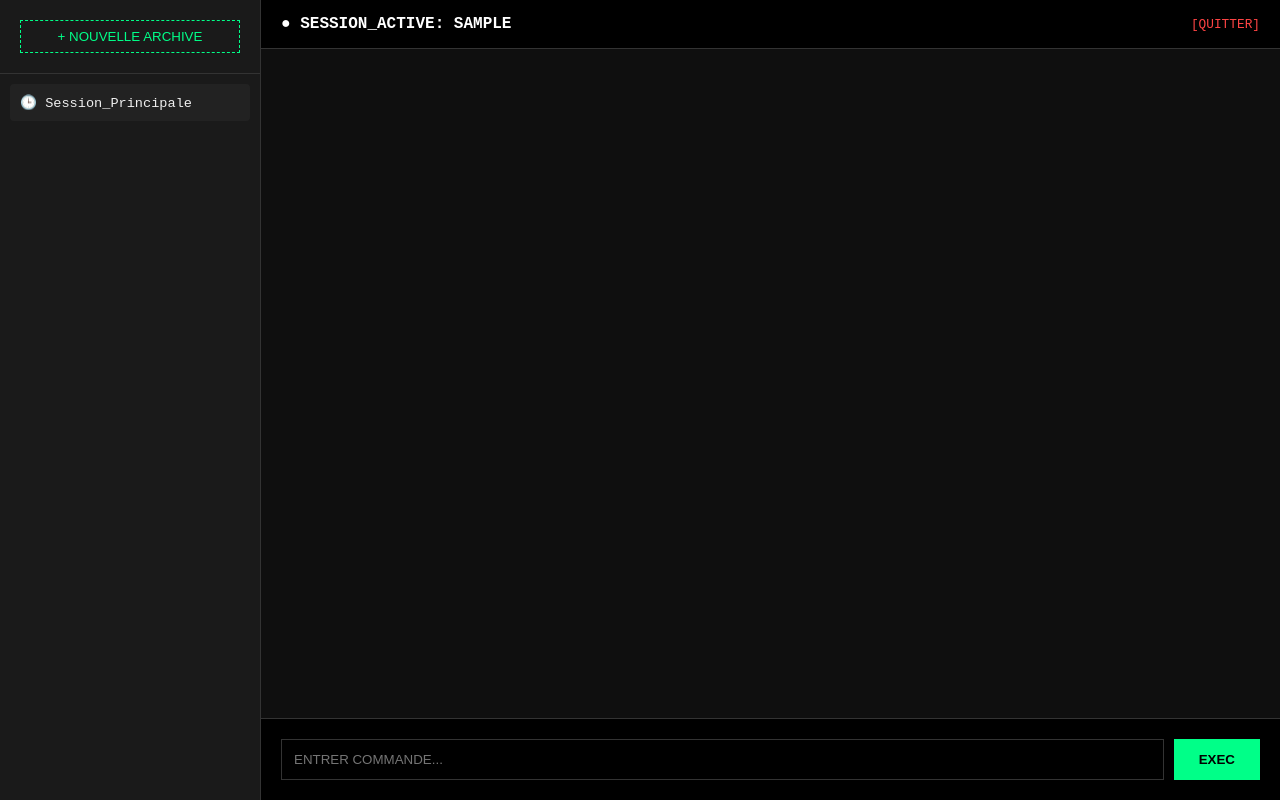
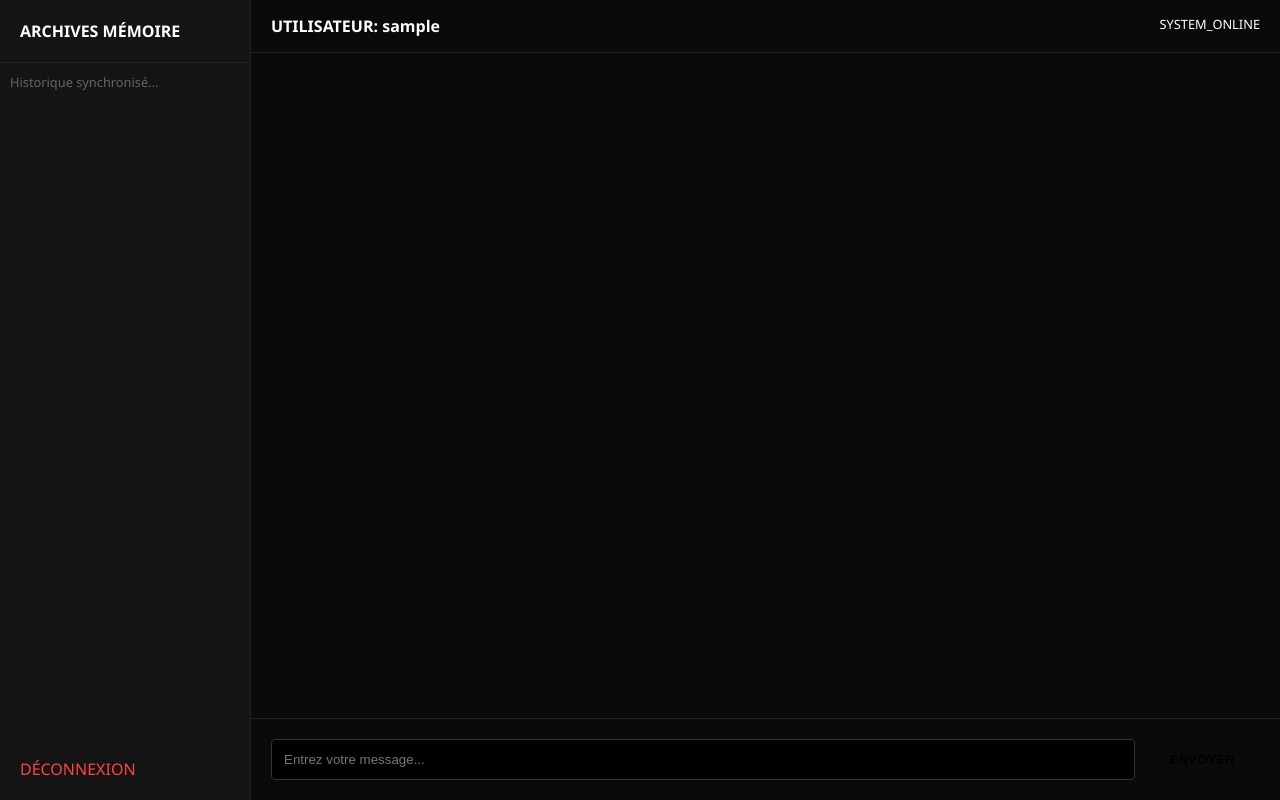
Before and after one commit to louisriallantt-a11y/cogitron, a Flask app: page / in a window 1280 px wide. Run offline with Flask 3, Linux system fonts and the light colour scheme; the visitor is signed in with stand-in values (Sample User, id 1); data that the repository does not hold is empty.

Commit message:
Update index.html

```diff
--- a/templates/index.html
+++ b/templates/index.html
@@ -2,70 +2,60 @@
 <html lang="fr">
 <head>
     <meta charset="UTF-8">
-    <title>COGITRON SECURE</title>
+    <title>COGITRON PRO</title>
     <script src="https://cdn.jsdelivr.net/npm/marked/marked.min.js"></script>
     <style>
-        :root { --bg: #0f0f0f; --panel: #1a1a1a; --accent: #00ff88; --text: #f0f0f0; }
-        body { margin: 0; background: var(--bg); color: var(--text); font-family: 'Courier New', monospace; height: 100vh; overflow: hidden; }
+        :root { --bg: #0a0a0a; --panel: #141414; --accent: {{ current_user.color if current_user.is_authenticated else '#00ff88' }}; --text: #ffffff; }
+        body { margin: 0; background: var(--bg); color: var(--text); font-family: 'Segoe UI', sans-serif; height: 100vh; display: flex; }
 
-        /* AUTH SCREEN */
         #auth-screen { position: fixed; inset: 0; background: #000; z-index: 1000; display: flex; align-items: center; justify-content: center; }
-        .auth-card { background: var(--panel); padding: 40px; border: 1px solid var(--accent); border-radius: 4px; width: 320px; text-align: center; }
-        input { width: 100%; padding: 12px; margin: 10px 0; background: #000; border: 1px solid #333; color: var(--accent); box-sizing: border-box; outline: none; }
-        .btn { width: 100%; padding: 12px; cursor: pointer; border: none; font-weight: bold; margin-top: 10px; }
-        .btn-prime { background: var(--accent); color: #000; }
+        .auth-card { background: var(--panel); padding: 40px; border: 1px solid var(--accent); width: 300px; text-align: center; }
 
-        /* LAYOUT AVEC SIDEBAR */
-        #chat-screen { display: none; height: 100vh; flex-direction: row; }
+        #app { display: none; width: 100%; height: 100%; flex-direction: row; }
+        .sidebar { width: 250px; background: var(--panel); border-right: 1px solid #222; display: flex; flex-direction: column; }
+        .main { flex: 1; display: flex; flex-direction: column; background: var(--bg); }
 
-        .sidebar { width: 260px; background: var(--panel); border-right: 1px solid #333; display: flex; flex-direction: column; }
-        .sidebar-header { padding: 20px; border-bottom: 1px solid #333; }
-        .archive-list { flex: 1; overflow-y: auto; padding: 10px; }
-        .archive-item { padding: 10px; margin-bottom: 5px; background: #222; border-radius: 4px; cursor: pointer; font-size: 0.85em; }
-        .archive-item:hover { border: 1px solid var(--accent); }
+        .header { padding: 15px 20px; border-bottom: 1px solid #222; display: flex; justify-content: space-between; }
+        #chat-view { flex: 1; overflow-y: auto; padding: 20px; }
+        .input-bar { padding: 20px; display: flex; gap: 10px; border-top: 1px solid #222; }
 
-        .main-content { flex: 1; display: flex; flex-direction: column; }
+        input { background: #000; border: 1px solid #333; color: white; padding: 12px; border-radius: 4px; }
+        .msg { padding: 12px; margin-bottom: 10px; border-radius: 6px; max-width: 80%; line-height: 1.4; animation: slide 0.2s ease; }
+        .msg-user { align-self: flex-end; background: #222; }
+        .msg-ia { align-self: flex-start; border-left: 3px solid var(--accent); background: #1a1a1a; }
 
-        .header { padding: 15px 20px; background: #000; border-bottom: 1px solid #333; display: flex; justify-content: space-between; align-items: center; }
-        #chat-view { flex: 1; overflow-y: auto; padding: 20px; display: flex; flex-direction: column; gap: 15px; }
-        .input-bar { padding: 20px; background: #000; display: flex; gap: 10px; border-top: 1px solid #333; }
-
-        .msg { padding: 15px; border-radius: 4px; max-width: 85%; line-height: 1.5; }
-        .msg-user { background: #222; align-self: flex-end; border: 1px solid #444; }
-        .msg-ia { background: #1a1a1a; align-self: flex-start; border-left: 3px solid var(--accent); }
+        #typing { display: none; color: var(--accent); font-size: 0.8em; margin-bottom: 10px; }
+        @keyframes slide { from { opacity: 0; transform: translateX(10px); } to { opacity: 1; transform: translateX(0); } }
     </style>
 </head>
 <body>
 
     <div id="auth-screen">
         <div class="auth-card">
-            <h1 style="color:var(--accent); margin-top:0;">COGITRON_OS</h1>
-            <input type="text" id="u" placeholder="IDENTIFIANT">
-            <input type="password" id="p" placeholder="MOT_DE_PASSE">
-            <button class="btn btn-prime" onclick="auth('login')">INITIALISER CONNEXION</button>
-            <button class="btn" style="background:transparent; color:#666;" onclick="auth('register')">CRÉER COMPTE</button>
+            <h1 style="color:var(--accent)">COGITRON</h1>
+            <input type="text" id="u" placeholder="UTILISATEUR" style="width:100%; margin-bottom:10px;">
+            <input type="password" id="p" placeholder="MOT DE PASSE" style="width:100%; margin-bottom:10px;">
+            <button onclick="auth('login')" style="width:100%; padding:10px; background:var(--accent); border:none; font-weight:bold; cursor:pointer;">ACCÉDER</button>
+            <p onclick="auth('register')" style="color:#555; cursor:pointer; margin-top:15px; font-size:0.8em;">CRÉER UN COMPTE</p>
         </div>
     </div>
 
-    <div id="chat-screen">
+    <div id="app">
         <div class="sidebar">
-            <div class="sidebar-header">
-                <button onclick="nouveauChat()" style="width:100%; padding:8px; background:transparent; border:1px dashed var(--accent); color:var(--accent); cursor:pointer;">+ NOUVELLE ARCHIVE</button>
-            </div>
-            <div class="archive-list" id="liste">
-                <div class="archive-item">🕒 Session_Principale</div>
-            </div>
+            <div style="padding:20px; border-bottom:1px solid #222; color:var(--accent); font-weight:bold;">ARCHIVES MÉMOIRE</div>
+            <div id="history-list" style="padding:10px; font-size:0.8em; color:#666;">Historique synchronisé...</div>
+            <a href="/logout" style="margin-top:auto; padding:20px; color:#ff4444; text-decoration:none;">DÉCONNEXION</a>
         </div>
-
-        <div class="main-content">
+        <div class="main">
             <div class="header">
-                <span style="color: #ffffff; font-weight: bold;">● SESSION_ACTIVE: <span id="display-user"></span></span>
-                <a href="/logout" style="color:#ff4444; text-decoration:none; font-size:0.8em;">[QUITTER]</a>
+                <span id="user-display" style="color:white; font-weight:bold;"></span>
+                <span style="color:var(--accent); font-size:0.8em;">SYSTEM_ONLINE</span>
             </div>
             <div id="chat-view"></div>
+            <div id="typing" style="padding: 0 20px;">Cogitron analyse les données...</div>
             <div class="input-bar">
-                <input type="text" id="user-in" placeholder="ENTRER COMMANDE..." style="margin:0;">
-                <button onclick="envoyer()" style="background:var(--accent); border:none; padding:0 25px; cursor:pointer; font-weight:bold;">EXEC</button>
+                <input type="text" id="user-in" style="flex:1" placeholder="Entrez votre message...">
+                <button onclick="envoyer()" style="background:var(--accent); border:none; padding:0 25px; cursor:pointer; font-weight:bold;">ENVOYER</button>
             </div>
         </div>
     </div>
@@ -80,22 +70,34 @@
                 body: JSON.stringify({username, password})
             });
             if(res.ok) {
-                if(type === 'register') alert("COMPTE CRÉÉ. CONNECTEZ-VOUS.");
+                if(type === 'register') alert("Compte créé !");
                 else location.reload();
-            } else {
-                const data = await res.json();
-                alert("ERREUR: " + data.message);
-            }
+            } else alert("Erreur identifiants");
+        }
+
+        async function loadHistory() {
+            const res = await fetch('/get_history');
+            const data = await res.json();
+            const box = document.getElementById('chat-view');
+            box.innerHTML = data.map(m => `
+                <div class="msg msg-${m.role === 'user' ? 'user' : 'ia'}">${marked.parse(m.content)}</div>
+            `).join('');
+            box.scrollTop = box.scrollHeight;
         }
 
         async function envoyer() {
             const input = document.getElementById('user-in');
-            const box = document.getElementById('chat-view');
             const val = input.value.trim();
             if(!val) return;
 
+            const box = document.getElementById('chat-view');
+            const typing = document.getElementById('typing');
+
             input.value = "";
             box.innerHTML += `<div class="msg msg-user">${val}</div>`;
+            box.scrollTop = box.scrollHeight;
+
+            typing.style.display = "block";
 
             const res = await fetch('/chat', {
                 method: 'POST',
@@ -103,23 +105,17 @@
                 body: JSON.stringify({message: val})
             });
             const data = await res.json();
+
+            typing.style.display = "none";
             box.innerHTML += `<div class="msg msg-ia">${marked.parse(data.reponse)}</div>`;
             box.scrollTop = box.scrollHeight;
         }
 
-        function nouveauChat() {
-            const n = prompt("NOM DE L'ARCHIVE ?");
-            if(n) {
-                const list = document.getElementById('liste');
-                list.innerHTML = `<div class="archive-item">🕒 ${n}</div>` + list.innerHTML;
-                document.getElementById('chat-view').innerHTML = `<p style="color:#444; text-align:center;">--- ARCHIVE ${n} INITIALISÉE ---</p>`;
-            }
-        }
-
         {% if current_user.is_authenticated %}
             document.getElementById('auth-screen').style.display = 'none';
-            document.getElementById('chat-screen').style.display = 'flex';
-            document.getElementById('display-user').innerText = "{{ current_user.username }}".toUpperCase();
+            document.getElementById('app').style.display = 'flex';
+            document.getElementById('user-display').innerText = "UTILISATEUR: {{ current_user.username }}";
+            loadHistory();
         {% endif %}
 
         document.getElementById('user-in').onkeypress = (e) => { if(e.key === 'Enter') envoyer(); };
```
